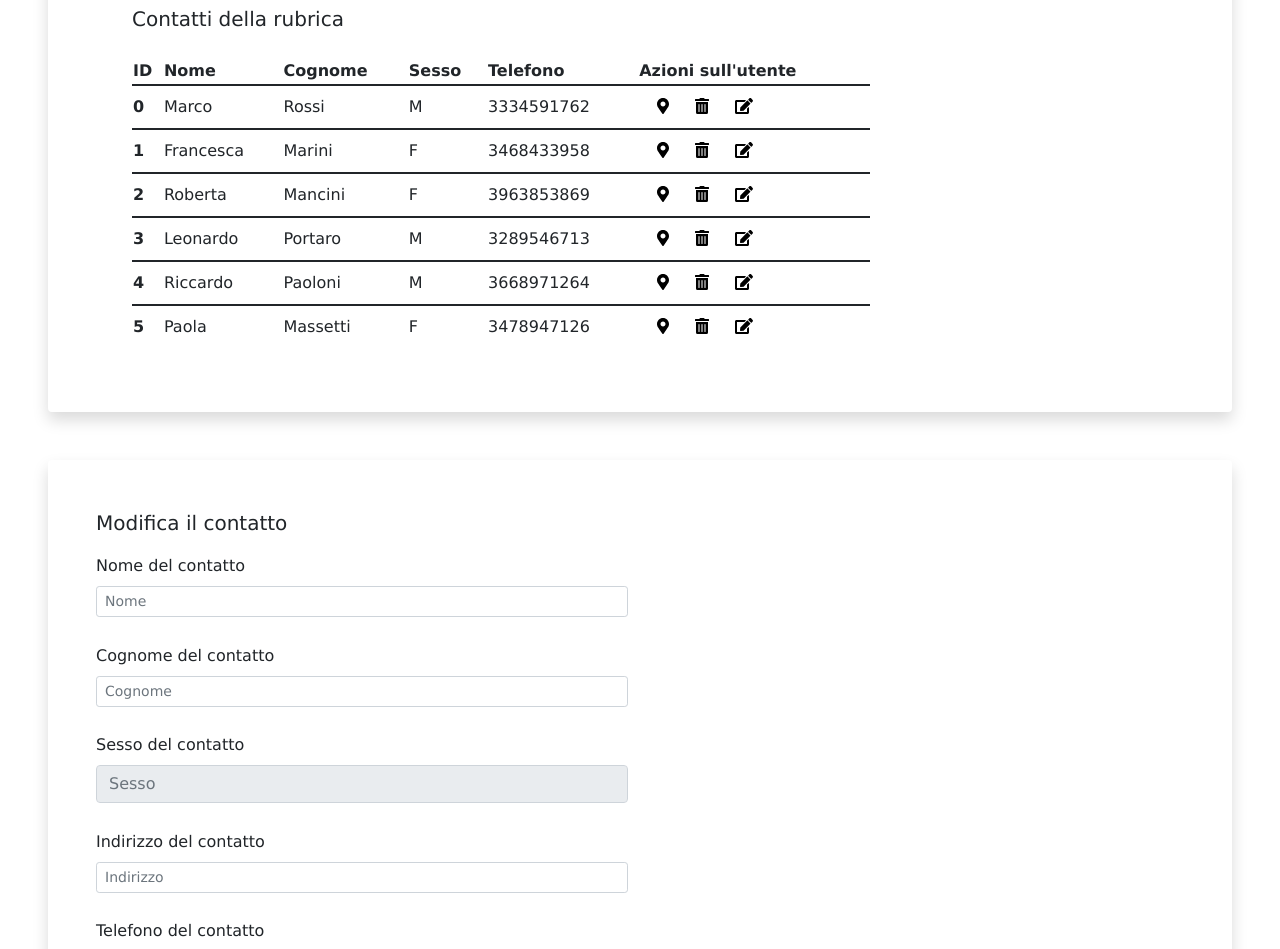
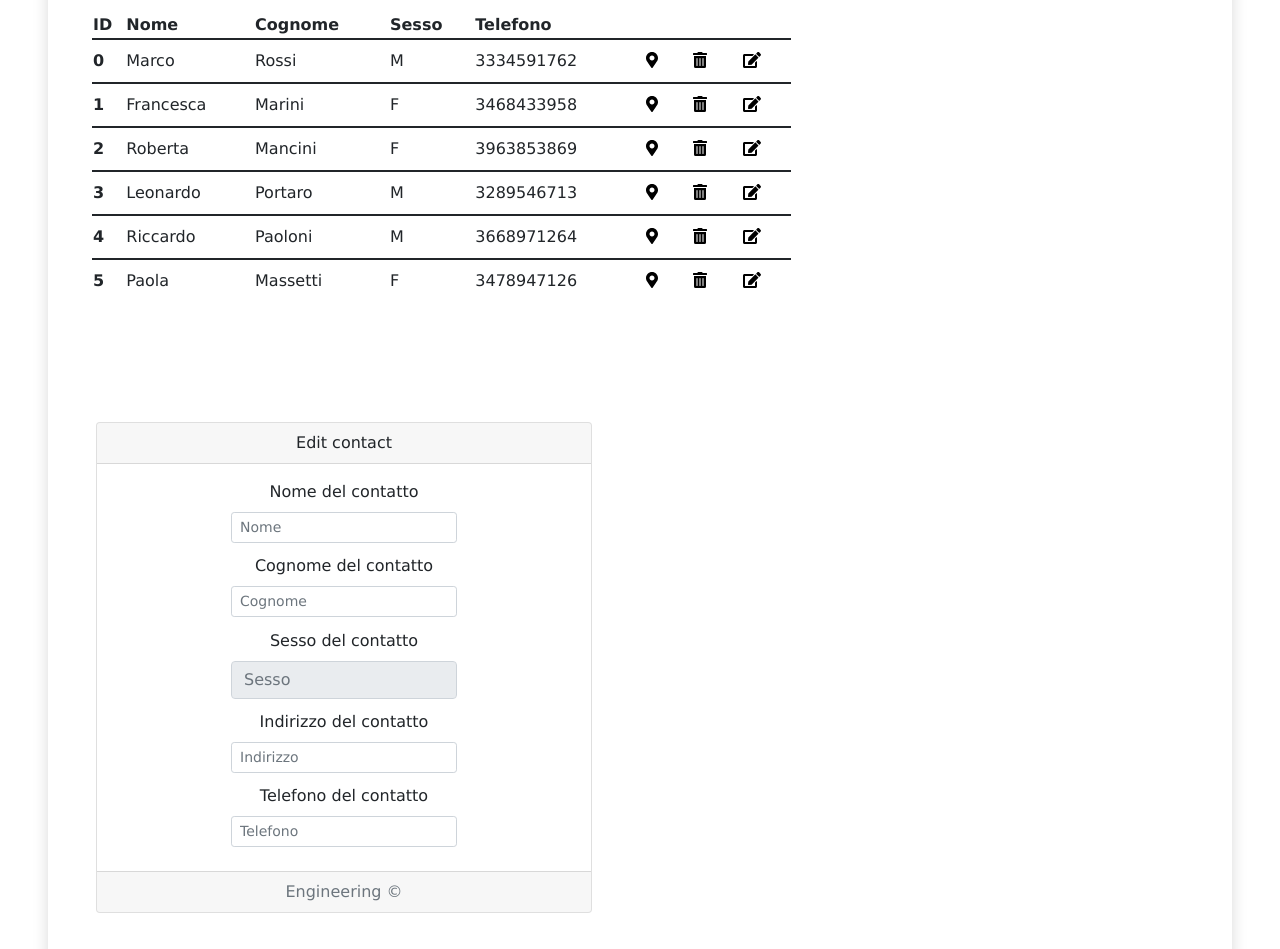
Before and after one commit to Ser7ox/Engineering, an Angular app in the folder angular-rubrica/: page / in a window 1280 px wide. Shown: the part 160-1109 px from the top of the page. Built offline with nearby package versions, Linux system fonts and the light colour scheme.

Commit message:
bootstrapp and css updated

```diff
--- a/angular-rubrica/src/app/app.component.ts
+++ b/angular-rubrica/src/app/app.component.ts
@@ -6,6 +6,6 @@ import { Component } from '@angular/core';
   styleUrls: ['./app.component.css']
 })
 export class AppComponent {
-  title = 'Angular project';
+  title = 'Angular-Rubrica';
 
 }
--- a/angular-rubrica/src/app/form/form.component.html
+++ b/angular-rubrica/src/app/form/form.component.html
@@ -1,6 +1,5 @@
-
-    <p class="lead" > Modifica il contatto </p>
-
+    <div>
+        <form>
             <label class="form-label ">Nome del contatto</label>
             <input class="form-control form-control-sm" type="text" value= "{{FormPerson?.nome}}" placeholder="Nome">
             <label class="form-label space">Cognome del contatto</label>
@@ -11,4 +10,5 @@
             <input class="form-control form-control-sm" type="text" value="{{FormPerson?.indirizzo}}" placeholder="Indirizzo">
             <label class="form-label space">Telefono del contatto</label>
             <input class="form-control form-control-sm" type="text" value="{{FormPerson?.telefono}}" placeholder="Telefono">
-    <button class="btn btn-primary margine" ><i class="fas fa-long-arrow-alt-left"></i> Back</button>
+        </form>
+    </div>
--- a/angular-rubrica/src/app/form/form.component.ts
+++ b/angular-rubrica/src/app/form/form.component.ts
@@ -15,5 +15,4 @@ export class FormComponent implements OnInit {
   ngOnInit(): void {
   }
 
-
 }
--- a/angular-rubrica/src/app/rubrica/rubrica.component.css
+++ b/angular-rubrica/src/app/rubrica/rubrica.component.css
@@ -1,16 +1,13 @@
-.footer-fixed {
-    position: fixed;
-    bottom: 0;
-    width: 100%;
-}
-* {
+
+body {
     font-family: Verdana;
 }
 
 button {
     border: none;
-    margin-left: 10px;
 }
+
+
 
 /*
 .modificaColore {
--- a/angular-rubrica/src/app/rubrica/rubrica.component.html
+++ b/angular-rubrica/src/app/rubrica/rubrica.component.html
@@ -1,18 +1,18 @@
 
-<div class="mx-5 shadow rounded" *ngIf="show">
-            <div class="row mt-5 px-5 py-5">
-                <div class="col-lg-9 col-md-9 px-5">
-                        <p class="lead mb-4">Contatti della rubrica</p>
+<div class="mx-5 shadow rounded">
+            <div class="row mt-5 px-2 py-2">
+                <div class="col-lg-8 col-md-12 px-5 py-5">
                         <div class="table-responsive">
-                        <table class="table" *ngIf="person.length > 0">
-
+                            <table class="table table-responsive" *ngIf="person.length > 0">
                                     <tr>
                                         <th scope="col">ID</th>
                                         <th scope="col">Nome</th>
                                         <th scope="col">Cognome</th>
                                         <th scope="col">Sesso</th>
                                         <th scope="col">Telefono</th>
-                                <th scope="col">Azioni sull'utente</th>
+                                        <th scope="col"></th>
+                                        <th scope="col"></th>
+                                        <th scope="col"></th>
                                     </tr>
                                     <tr *ngFor="let persona of person; let i=index;" >
                                         <th scope="row"> {{i}} </th>
@@ -22,26 +22,32 @@
                                         <td> {{ persona.telefono }} </td>
                                         <td>
                                         <button data-bs-toggle="modal" data-bs-target="#address" (click)="onSelect(persona)"><i class="fas fa-map-marker-alt"></i></button>
+                                        </td>
+                                        <td>
                                         <button (click)="eliminaRiga(persona.nome)" data-bs-toggle="modal" data-bs-target="#conferma" ><i class="fas fa-trash-alt"></i></button>
+                                        </td>
+                                        <td>
                                         <button (click)="onSelect(persona)"><i class="fas fa-edit"></i></button>
                                         </td>
                                     </tr>
                             </table>
                         </div>
-
+                </div>
+            </div>
+                <div class="col-lg-6 col-md-12 px-5 py-5 ">
+                    <div class="card text-center">
+                        <div class="card-header">
+                        Edit contact
+                        </div>
+                        <div class="card-body d-flex align-items-center justify-content-center">
+                            <app-form [FormPerson]="saveperson"></app-form>
+                        </div>
+                        <div class="card-footer text-muted mt-2">
+                        Engineering &copy;
                         </div>
                     </div>
                 </div>
-<div class="mx-5 shadow rounded">
-    <div class="row mt-5 px-5">
-            <div class="col-lg-6 col-md-3 py-5">
-                <app-form [FormPerson]="saveperson"></app-form>
 </div>
-    </div>
-</div>
-
-
-
 
 
         <!-- Modal address -->
```
Lines whose indentation alone changed are shown as unchanged.
